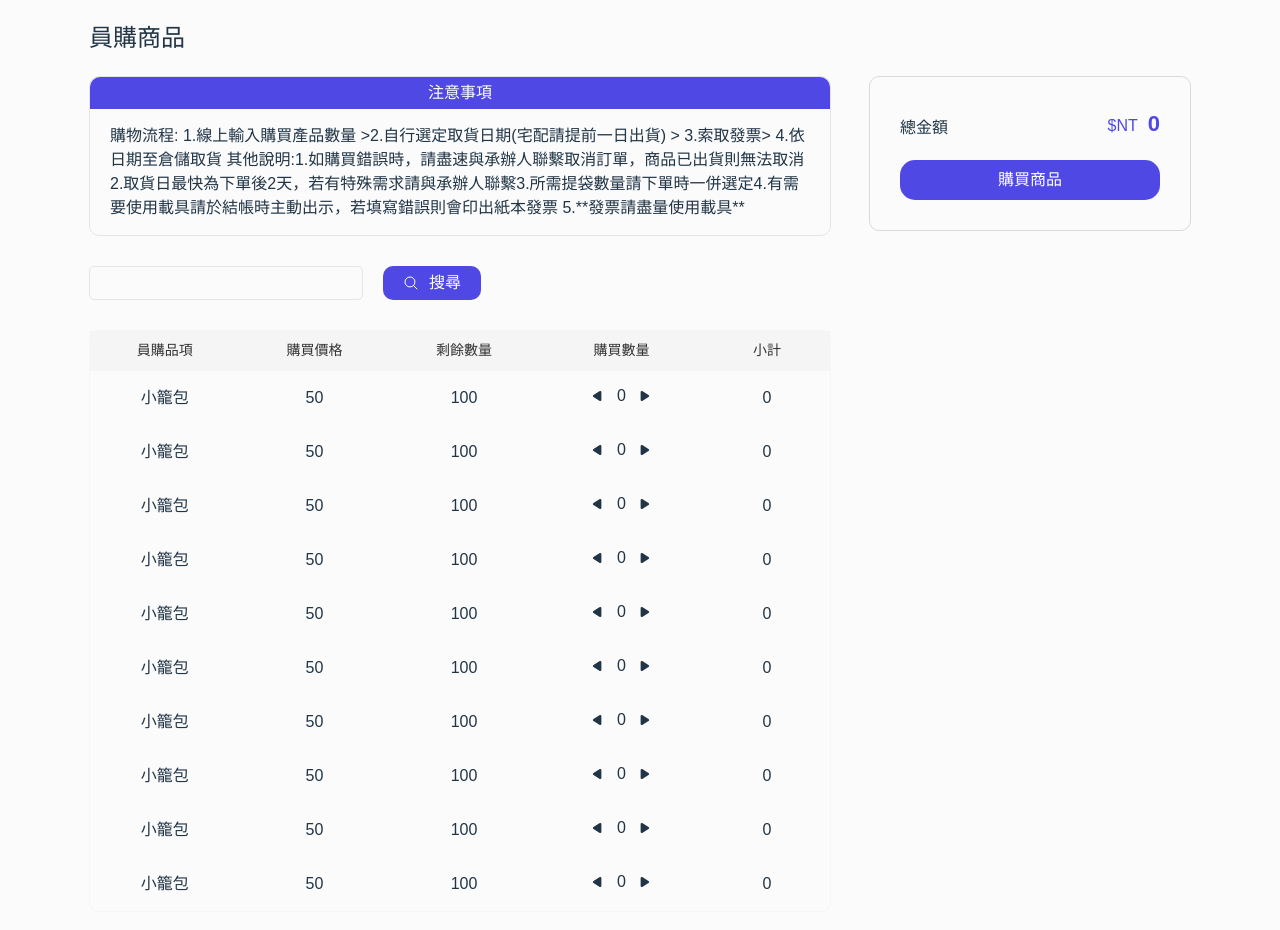
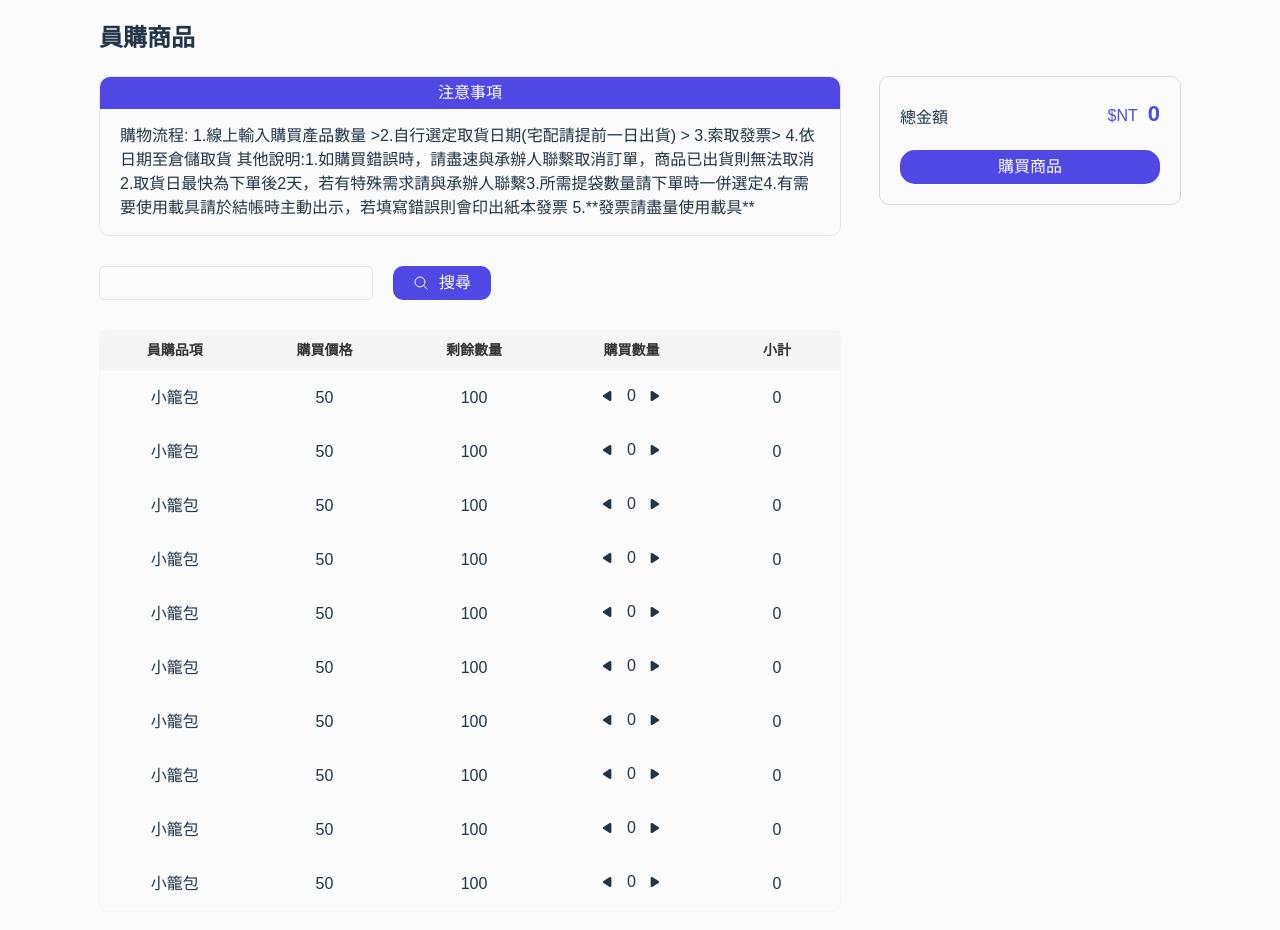
Before and after one commit to skylinkeming/staff-buy, a React (Vite) app: page /staffbuy in a window 1280 px wide. Shown: the top 930 px of the page. Built offline with nearby package versions, Linux system fonts and the light colour scheme.

Commit message:
完成cartsummary

```diff
--- a/src/App.css
+++ b/src/App.css
@@ -5,39 +5,3 @@
   justify-content:center;
   margin: 0 auto;
 }
-
-.logo {
-  height: 6em;
-  padding: 1.5em;
-  will-change: filter;
-  transition: filter 300ms;
-}
-.logo:hover {
-  filter: drop-shadow(0 0 2em #646cffaa);
-}
-.logo.react:hover {
-  filter: drop-shadow(0 0 2em #61dafbaa);
-}
-
-@keyframes logo-spin {
-  from {
-    transform: rotate(0deg);
-  }
-  to {
-    transform: rotate(360deg);
-  }
-}
-
-@media (prefers-reduced-motion: no-preference) {
-  a:nth-of-type(2) .logo {
-    animation: logo-spin infinite 20s linear;
-  }
-}
-
-.card {
-  padding: 2em;
-}
-
-.read-the-docs {
-  color: #888;
-}
--- a/src/components/business/CartSummary.tsx
+++ b/src/components/business/CartSummary.tsx
@@ -1,4 +1,4 @@
-import { useLocation } from "react-router";
+import { Link, useLocation } from "react-router";
 import { useCartStore } from "../../store/useCartStore";
 
 export default function CartSummary({
@@ -7,33 +7,34 @@ export default function CartSummary({
   className?: string;
 }) {
   const location = useLocation();
+  const isStaffBuy = location.pathname.includes("staffbuy");
   const cart = useCartStore((state) =>
-    location.pathname.includes("staffbuy") ? state.staffCart : state.groupCart
+    isStaffBuy ? state.staffCart : state.groupCart
   );
   const cartItems = Object.values(cart);
 
   return (
     <div
       className={
-        "border-[1px] border-[#D9D9D9] p-[30px] w-[260px] rounded-[10px] " +
+        "border-[1px] border-[#D9D9D9] p-[20px] w-[260px] rounded-[10px] " +
         className
       }
     >
       {cartItems.length > 0 && (
-        <div className="w-full flex flex-col gap-[15px] mb-[20px]">
+        <div className="w-full flex flex-col gap-[15px] mb-[20px] max-h-[500px] overflow-y-auto">
           {cartItems.map((cartItem) => {
             return (
               <div
                 key={cartItem.productId}
                 className="flex space-around w-full"
               >
-                <div className="w-[170px] flex-shrink-0">
+                <div className="w-[140px] flex-shrink-0">
                   {cartItem.productName}
                 </div>
                 <div className="w-[40px] flex-shrink-0">
                   x {cartItem.quantity}
                 </div>
-                <div className="w-[25px] flex-shrink-0 flex-1 text-right">
+                <div className="w-[25px] flex-shrink-0 flex-1 text-right pr-[5px]">
                   {cart[cartItem.productId]?.quantity * cartItem.price}
                 </div>
               </div>
@@ -52,9 +53,13 @@ export default function CartSummary({
           </span>
         </div>
       </div>
-      <div className="bg-[#4F48E5] text-[white] rounded-[15px] px-[60px] py-[8px] text-center cursor-pointer">
+
+      <Link
+        to={isStaffBuy ? "/staffbuy/checkout" : "/groupbuy/checkout"}
+        className="bg-[#4F48E5] text-[white] rounded-[15px] py-[5px] text-center cursor-pointer hover:text-[white] w-full inline-block underline-offset-[0px] "
+      >
         購買商品
-      </div>
+      </Link>
     </div>
   );
 }
--- a/src/index.css
+++ b/src/index.css
@@ -2,12 +2,6 @@
   font-family: "Noto Sans TC", sans-serif;
   line-height: 1.5;
   font-weight: 400;
-
-  color-scheme: light dark;
-  color: rgba(255, 255, 255, 0.87);
-  background-color: #242424;
-
-  font-synthesis: none;
   text-rendering: optimizeLegibility;
   -webkit-font-smoothing: antialiased;
   -moz-osx-font-smoothing: grayscale;
@@ -17,15 +11,6 @@
 @tailwind components;
 @tailwind utilities;
 
-a {
-  font-weight: 500;
-  color: #646cff;
-  text-decoration: inherit;
-}
-a:hover {
-  color: #535bf2;
-}
-
 body {
   margin: 0;
   display: flex;
@@ -34,29 +19,15 @@ body {
   min-height: 100vh;
 }
 
+a {
+  text-decoration: inherit;
+}
+
 h1 {
   font-size: 3.2em;
   line-height: 1.1;
 }
 
-button {
-  border-radius: 8px;
-  border: 1px solid transparent;
-  padding: 0.6em 1.2em;
-  font-size: 1em;
-  font-weight: 500;
-  font-family: inherit;
-  background-color: #1a1a1a;
-  cursor: pointer;
-  transition: border-color 0.25s;
-}
-button:hover {
-  border-color: #646cff;
-}
-button:focus,
-button:focus-visible {
-  outline: 4px auto -webkit-focus-ring-color;
-}
 
 @media (prefers-color-scheme: light) {
   :root {
--- a/src/pages/staffbuy/StaffCheckoutPage.tsx
+++ b/src/pages/staffbuy/StaffCheckoutPage.tsx
@@ -0,0 +1,3 @@
+export default function StaffCheckoutPage() {
+  return <div>結帳頁</div>;
+}
```
Also changed, not shown: src/main.tsx (+6 -1 lines).
